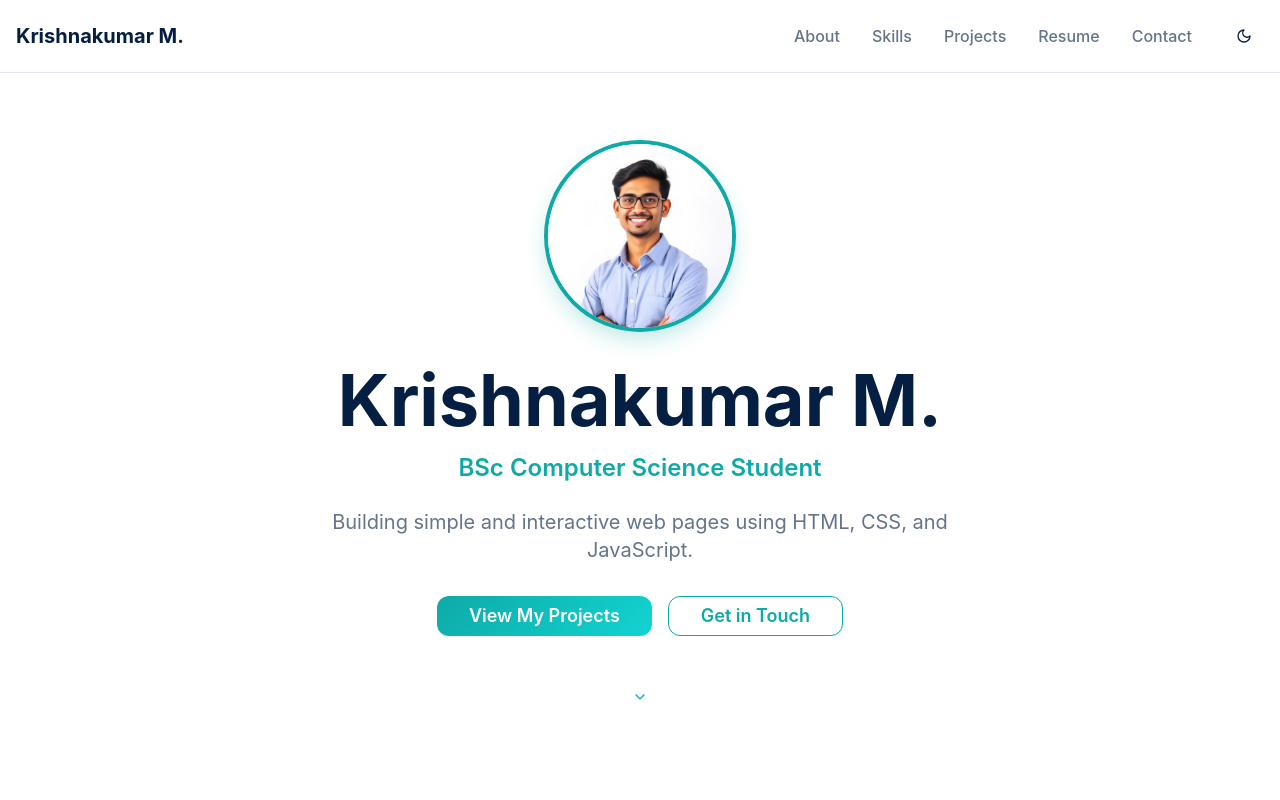
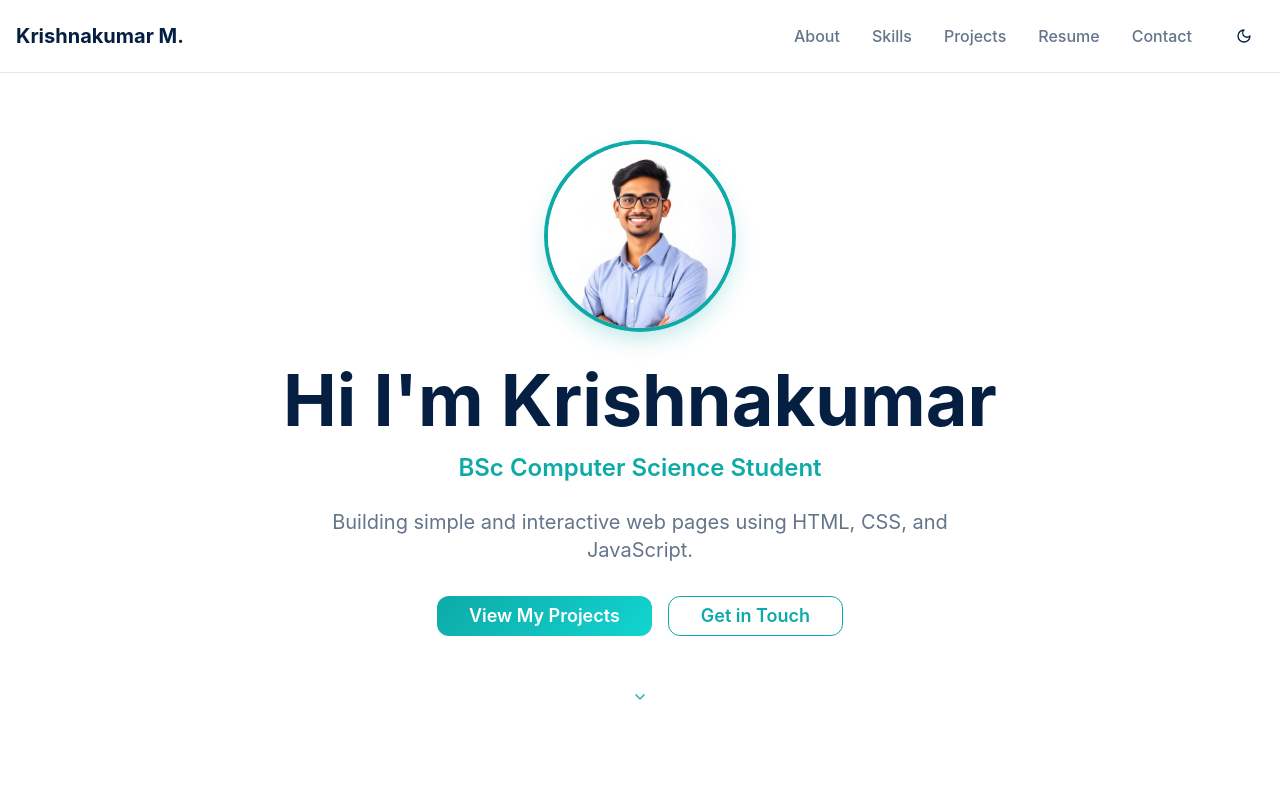
Before and after one commit to Krishnakumar-M-CS/krishdev-folio, a React (Vite) app: page / in a window 1280 px wide. Shown: the top 800 px of the page. Built offline with nearby package versions, Linux system fonts and the light colour scheme; the HTML template or start-up script is replaced by a standard one.

Commit message:
Update Hero section text

```diff
--- a/src/components/portfolio/Hero.tsx
+++ b/src/components/portfolio/Hero.tsx
@@ -24,9 +24,9 @@ const Hero = () => {
             </div>
           </div>
 
-          {/* Name and Title */}
+          {/* Greeting and Name */}
           <h1 className="text-5xl md:text-7xl font-bold mb-4 text-foreground">
-            Krishnakumar M.
+            Hi I'm Krishnakumar
           </h1>
           <h2 className="text-xl md:text-2xl text-primary font-semibold mb-6">
             BSc Computer Science Student
```
